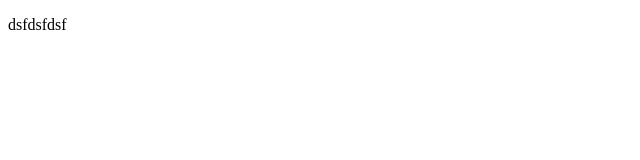
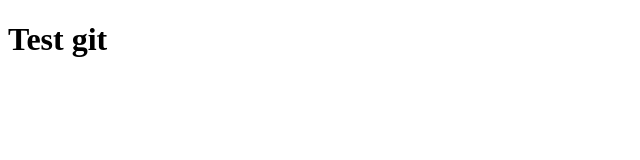
Before and after one commit to aofattaporn/Test_git, a plain HTML site: page index.html in a window 1280 px wide. Shown: the whole page, without its empty margins (0-640 px from the left). Drawn offline with Linux system fonts and the light colour scheme.

Commit message:
preparee for learning Git

```diff
--- a/index.html
+++ b/index.html
@@ -7,8 +7,6 @@
    <title>Document</title>
 </head>
 <body>
-   <p>dsfdsfdsf</p>
-
-
+   <h1>Test git</h1>
 </body>
 </html>
```
